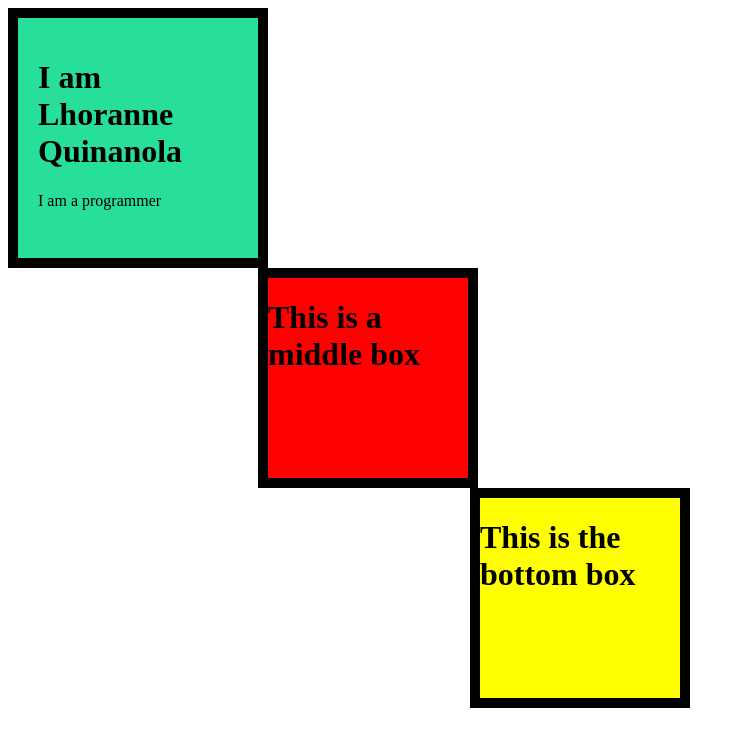
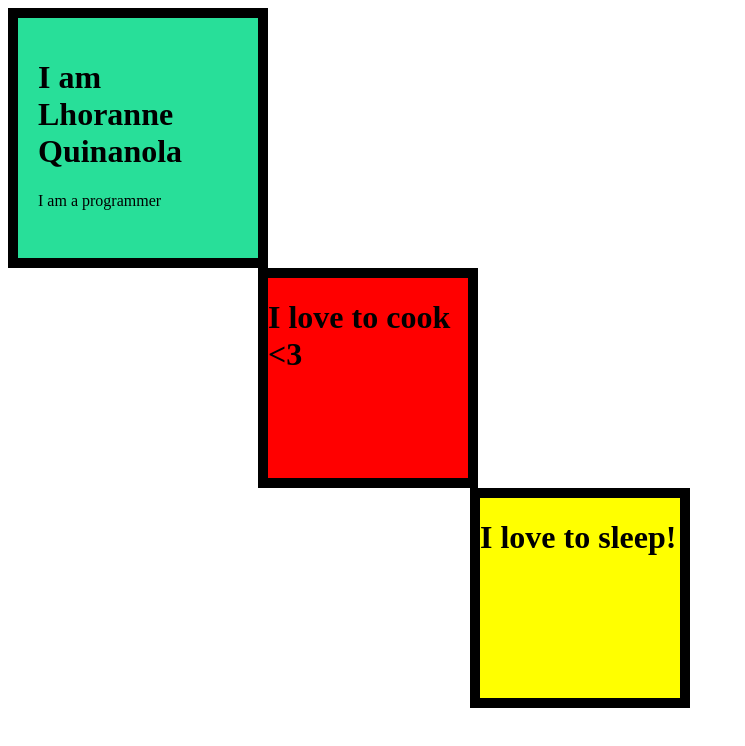
Before and after one commit to loran05/myCSS, a plain HTML site: page index.html in a window 1280 px wide. Shown: the whole page, without its empty margins (0-745 px from the left). Drawn offline with Linux system fonts and the light colour scheme.

Commit message:
Update index.html

```diff
--- a/index.html
+++ b/index.html
@@ -12,12 +12,12 @@
 </div>
 
 <div class="b">
-  <h1> This is a middle box </h1>
+  <h1> I love to cook <3 </h1>
 
 </div>
 
 <div class="c">
-  <h1> This is the bottom box </h1>
+  <h1> I love to sleep! </h1>
 
 </div>
 
```
